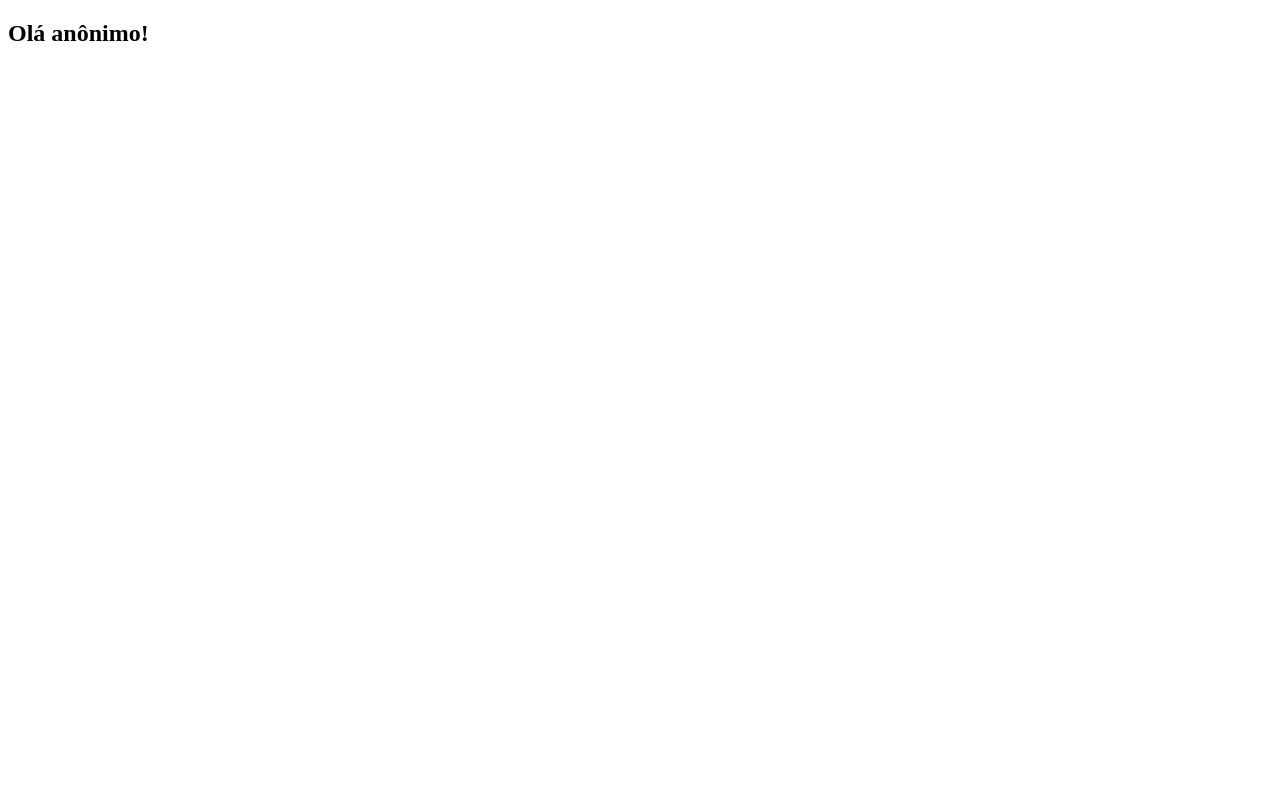
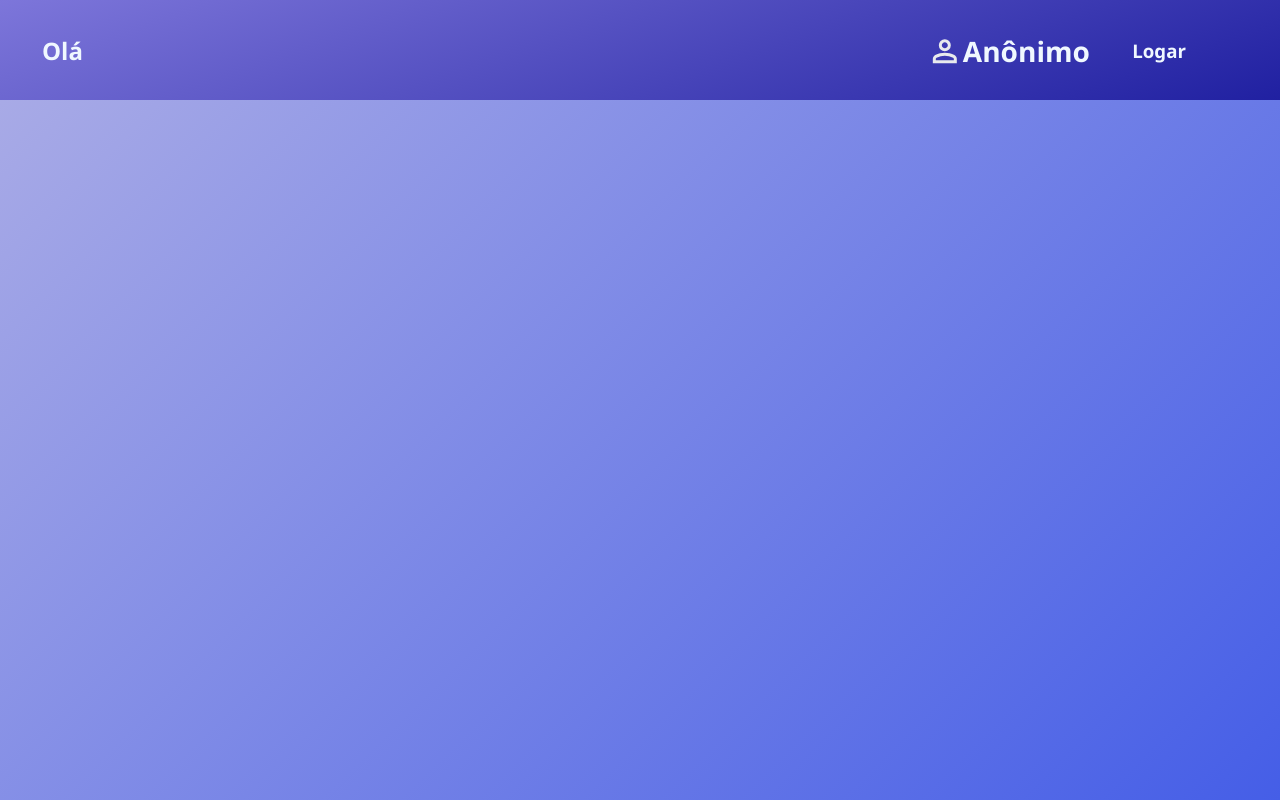
Before and after one commit to Felipe-Gabriel-Souza-Goncalves/Cadastro-json-server, a plain HTML site: page home.html in a window 1280 px wide. Drawn offline with Linux system fonts and the light colour scheme.

Commit message:
Add files via upload

```diff
--- a/home.html
+++ b/home.html
@@ -3,12 +3,26 @@
 <head>
     <meta charset="UTF-8">
     <meta name="viewport" content="width=device-width, initial-scale=1.0">
+    <link rel="stylesheet" href="style/home.css">
     <title>Document</title>
 </head>
 <body>
     <header>
         <h2 id="texto">Olá</h2>
-        <img src="" alt="">
+        <div id="informacaoDeLogin">
+            <div id="containerUsuario">
+
+                <div id="informacaoUsuario" style="display: flex; align-items: center; scale: 1.5;">
+                        <img src="img/usuario.svg" alt="">
+                        <h3 id="nicknameUsuario">Anônimo</h3>
+                </div>
+
+                <div id="popUp"><h1>AAAAAA</h1></div>
+            </div>
+
+            <h3 id="sairLogar" onclick="sairConta()">Logar</h3>
+        </div>
+
     </header>
 
     <script src="scripts/home.js"></script>
--- a/scripts/home.js
+++ b/scripts/home.js
@@ -1,13 +1,31 @@
 const bemVindo = document.getElementById('texto')
-var anonimo = true
+const nicknameUsuario = document.getElementById('nicknameUsuario')
+const sairLogar = document.getElementById('sairLogar')
+const popUp = document.getElementById("popUp")
 
 function textos(){
-    if(!anonimo){
-        bemVindo.innerHTML = "Olá " + localStorage.getItem('nome')
-    }
-    else{
+    if(localStorage.getItem("logado") == "true"){
+        bemVindo.innerHTML = "Olá " + localStorage.getItem('nome') + "!"
+        nicknameUsuario.innerHTML = localStorage.getItem("nome")
+        sairLogar.innerHTML = "Sair"
+
+    }else if (localStorage.getItem("logado") == "false"){
         bemVindo.innerHTML = "Olá anônimo!"
+        nicknameUsuario.innerHTML = "Anônimo"
+        sairLogar.innerHTML = "Logar"
     }
 }
 
+document.getElementById('sairLogar').addEventListener("click", () =>{
+    localStorage.setItem("logado", false)
+    location.href = "index.html"
+})
+
+// var mostrando = false
+document.getElementById('informacaoUsuario').addEventListener("click", () =>{
+
+
+})
+
+
 textos()
--- /dev/null
+++ b/scripts/tempCodeRunnerFile.js
@@ -0,0 +1 @@
+    localStorage.setItem("logado", true)
--- /dev/null
+++ b/style/home.css
@@ -0,0 +1,48 @@
+*{
+    font-family: 'Segoe UI', Tahoma, Geneva, Verdana, sans-serif;
+    padding: 0;
+    margin: 0;
+    color: aliceblue;
+}
+body{
+    width: 100%;
+    height: 100vh;
+    display: flex;
+    background: linear-gradient(135deg, rgb(173, 174, 230), rgb(69, 94, 231));
+}
+header{
+    padding: 10px;
+    width: 100%;
+    height: 10vh;
+    display: flex;
+    align-items: center;
+    justify-content: space-between;
+    z-index: 1;
+    background: linear-gradient(160deg, rgb(125, 118, 218), rgb(32, 32, 161));
+}
+    header > * {
+        margin-left: 2rem;
+        margin-right: 4rem;
+    }
+    #informacaoDeLogin{
+        display: flex;
+        gap: 50px;
+    }
+#sairLogar{
+    padding: 10px 20px;
+    border-radius: 10px;
+    transition: 0.4s;
+}
+#sairLogar:hover{
+    background-color: rgba(19, 19, 117, 0.562);
+}
+
+
+#containerUsuario{
+    display: flex;
+    z-index: 1;
+}
+    #popUp{
+        display: none;
+        z-index: 2;
+    }
--- /dev/null
+++ b/style/style.css
@@ -0,0 +1,57 @@
+*{
+    margin: 0;
+}
+
+body{
+    font-family: 'Segoe UI', Tahoma, Geneva, Verdana, sans-serif;
+    font-weight: 400;
+    display: flex;
+    flex-direction: column;
+    align-items: center;
+    justify-content: center;
+    height: 100vh;
+    color: aliceblue;
+    background-size: cover;
+    background-attachment: fixed;
+
+    background: linear-gradient(45deg, rgb(163, 163, 230),rgb(55, 55, 201));
+}
+
+
+#cadastro{
+    padding: 20px;
+    border-radius: 10px;
+    background-color: rgba(173, 216, 230, 0.164);
+    display: flex;
+    flex-direction: column;
+    justify-content: center;
+}
+
+input{
+    padding: 5px;
+    border: 0;
+    border-radius: 10px;
+    color: aliceblue;
+    background-color: rgb(32, 37, 49);
+}
+button{
+    border: 0;
+    padding: 5px;
+    border-radius: 4px;
+    color: aliceblue;
+    background-color: rgb(32, 37, 49);
+    transition: 0.2s;
+}
+    button:hover{
+        background-color: rgb(54, 64, 83);
+    }
+a{
+    display: flex;
+    align-items: center;
+    justify-content: center;
+    color: rgb(54, 54, 54);
+    transition: 0.2s;
+}
+    a:hover{
+        color: rgb(255, 90, 90);
+    }
```
Also changed, not shown: cadastro.html (+1 -1 lines), index.html (+1 -1 lines), scripts/script.js (+12 -0 lines), img/usuario.svg (added).
